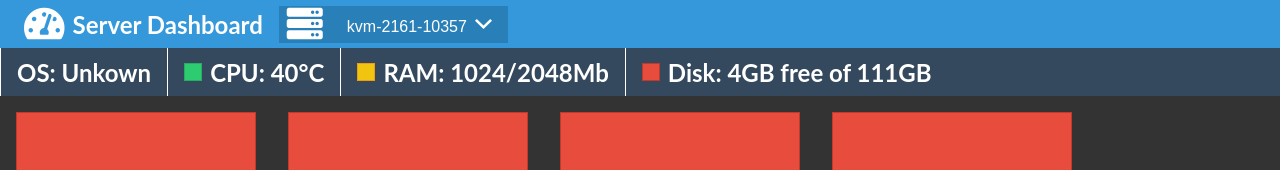
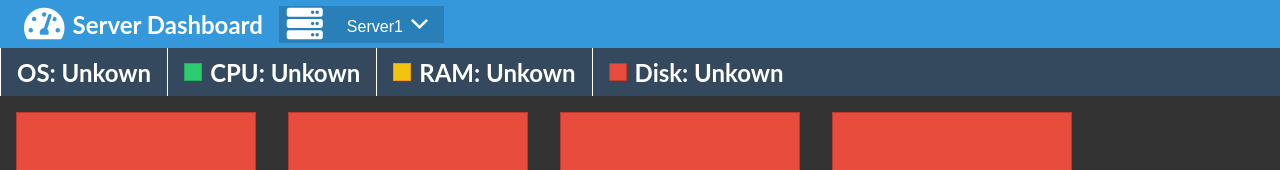
Before and after one commit to Fr0zencloud/ServerDashboard, a plain HTML site: page index.html in a window 1280 px wide. Shown: the top 170 px of the page. Drawn offline with nearby package versions, Linux system fonts and the light colour scheme; no server answers.

Commit message:
Changed default values

```diff
--- a/index.html
+++ b/index.html
@@ -18,7 +18,7 @@
         <div class="item" id="server-select">
             <i class="fa fa-server"></i>
             <select>
-                <option value="Server1">kvm-2161-10357</option>
+                <option value="Server1">Server1</option>
                 <option value="Server2">Server2</option>
                 <option value="Server3">Server3</option>
                 <option value="Server4">Server4</option>
@@ -31,15 +31,15 @@
         </div>
         <div class="item">
             <span class="indicator green"></span>
-            <h2 id="cpu">CPU: 40°C</h2>
+            <h2 id="cpu">CPU: Unkown</h2>
         </div>
         <div class="item">
             <span class="indicator yellow"></span>
-            <h2 id="ram">RAM: 1024/2048Mb</h2>
+            <h2 id="ram">RAM: Unkown</h2>
         </div>
         <div class="item">
             <span class="indicator red"></span>
-            <h2 id="diskspace">Disk: 4GB free of 111GB</h2>
+            <h2 id="diskspace">Disk: Unkown</h2>
         </div>
     </div>
     <div id="content">
```
